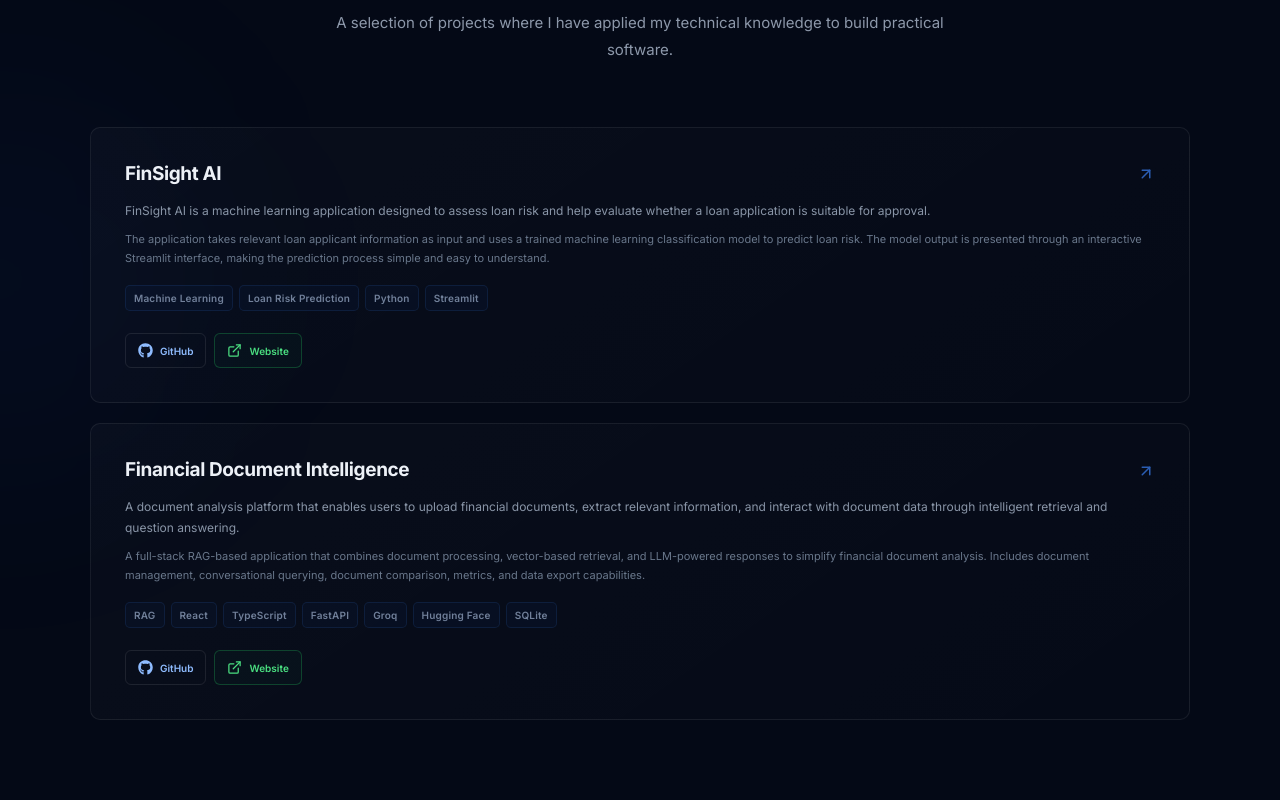
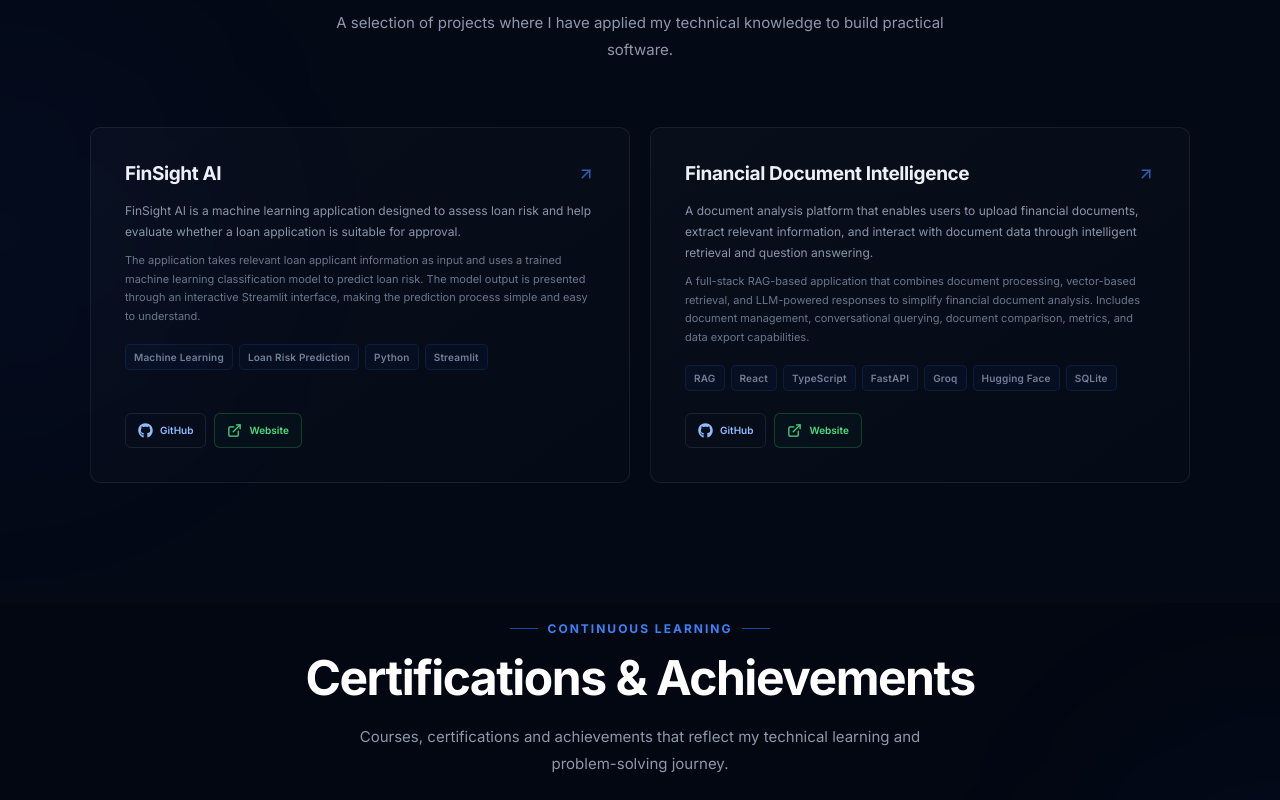
Before and after one commit to vishchopra227/Portfolio, a React app: page / in a window 1280 px wide. Shown: the part 4420-5220 px from the top of the page. Built offline with nearby package versions, Linux system fonts and the light colour scheme; the HTML template or start-up script is replaced by a standard one.

Commit message:
portfilio updated

```diff
--- a/src/sections/Projects.css
+++ b/src/sections/Projects.css
@@ -36,7 +36,7 @@
 
 .projects-grid {
   display: grid;
-  grid-template-columns: repeat(2, 1fr);
+  grid-template-columns: repeat(2, minmax(0, 1fr));
 
   gap: 20px;
 }
@@ -45,6 +45,10 @@
 
 .project-card {
   position: relative;
+
+  display: flex;
+  flex-direction: column;
+  height: 100%;
 
   min-width: 0;
 
@@ -83,10 +87,6 @@
 }
 
 /* Featured Card */
-
-.project-card-featured {
-  grid-column: span 2;
-}
 
 .project-card-featured .project-content {
   padding: 34px;
@@ -196,6 +196,10 @@
 /* Project Content */
 
 .project-content {
+  display: flex;
+  flex-direction: column;
+  flex: 1;
+
   padding: 24px 25px 26px;
 }
 
@@ -299,7 +303,8 @@
   flex-wrap: wrap;
   gap: 8px;
 
-  margin-top: 22px;
+  margin-top: auto;
+  padding-top: 22px;
 }
 
 .project-link {
```
